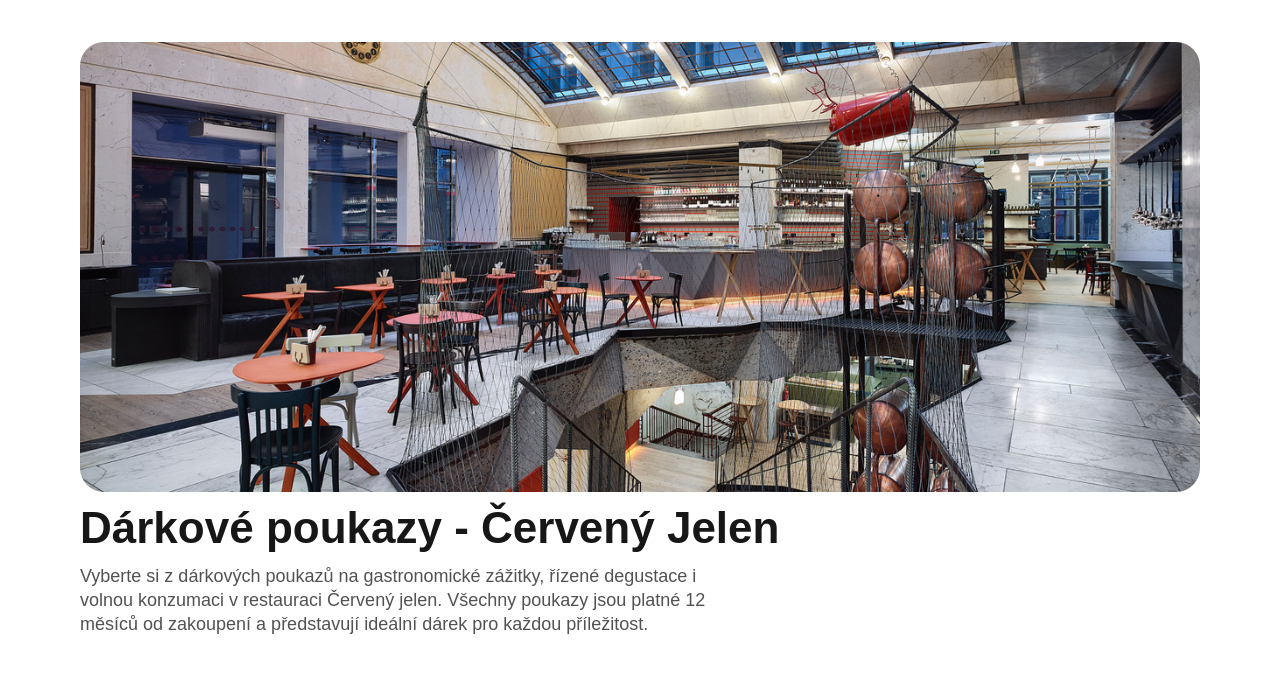
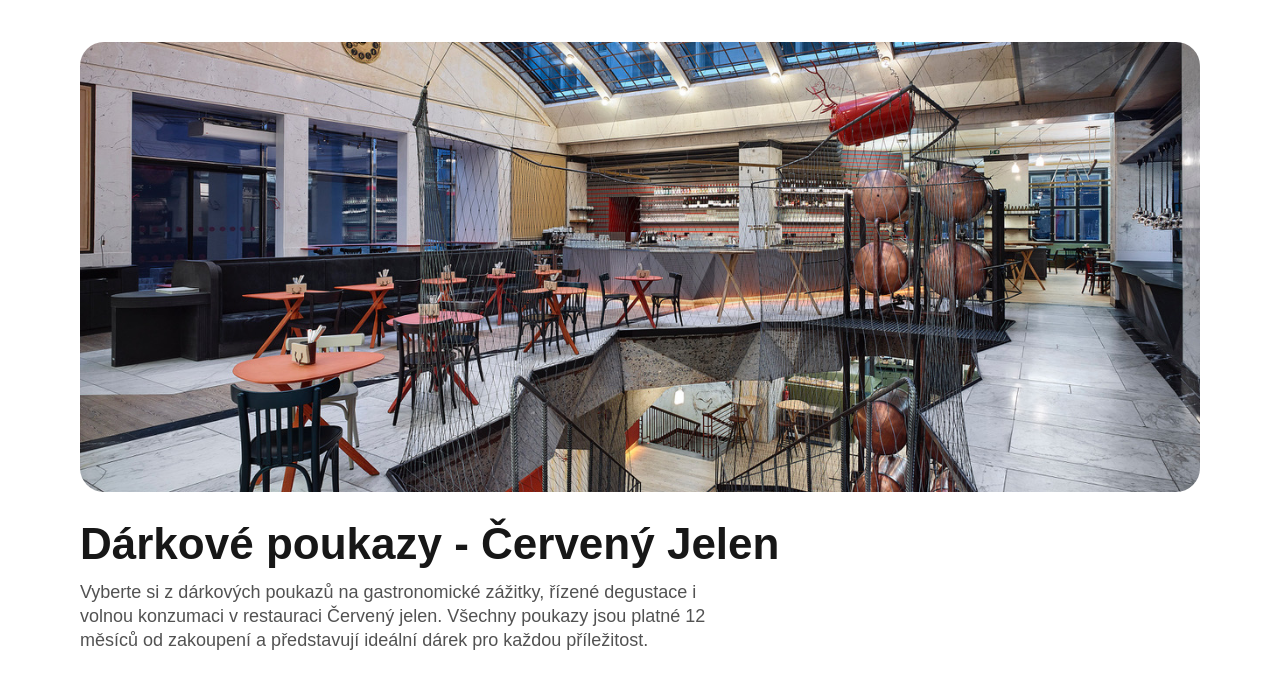
Before and after one commit to kubandam/smartvoucher, a website built with Vite: page index.html in a window 1280 px wide. Shown: the part 121-800 px from the top of the page. Built offline with nearby package versions, Linux system fonts and the light colour scheme; a web font is replaced by a local one.

Commit message:
Update index.html and related files to improve layout and visibility; adjust heading margin for better spacing and replace script and stylesheet references with new assets for enhanced functionality.

```diff
--- a/index.html
+++ b/index.html
@@ -45,7 +45,7 @@
             <section class="flex flex-col gap-[24px]">
                 <img src="/assets/hero.jpg" alt="Restaurace Červený Jelen"
                     class="w-full max-h-[240px] max-h-[150px] sm:max-h-[200px] md:max-h-[350px] xl:max-h-[450px] rounded-3xl object-cover" />
-                <h1 class="text-[28px] md:text-[36px] lg:text-[44px]">Dárkové poukazy - Červený Jelen</h1>
+                <h1 class="text-[28px] md:text-[36px] lg:text-[44px] mt-[16px]">Dárkové poukazy - Červený Jelen</h1>
                 <p class="text-[16px] sm:text-[17px] md:text-[18px] max-w-full md:max-w-[70%] lg:max-w-[60%]">
                     Vyberte si z dárkových poukazů na gastronomické zážitky, řízené
                     degustace i volnou konzumaci v restauraci Červený jelen. Všechny
```
Also changed, not shown: dist/assets/ui-BhcajbEX.js (renamed from dist/assets/ui-D18SJEQB.js), dist/assets/ui-COJV2asd.css (added), dist/assets/ui-DBFpANY_.css (deleted), dist/buy.html, dist/detail-voucher.html, dist/extend-voucher.html, dist/index.html, dist/verification.html.
